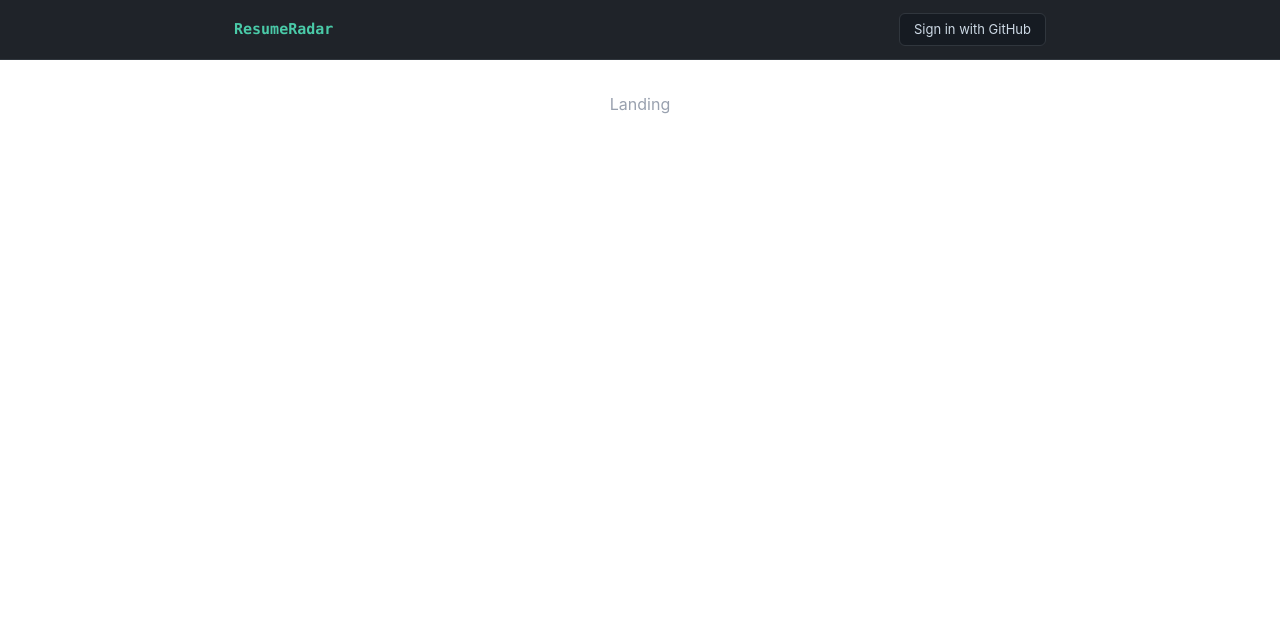
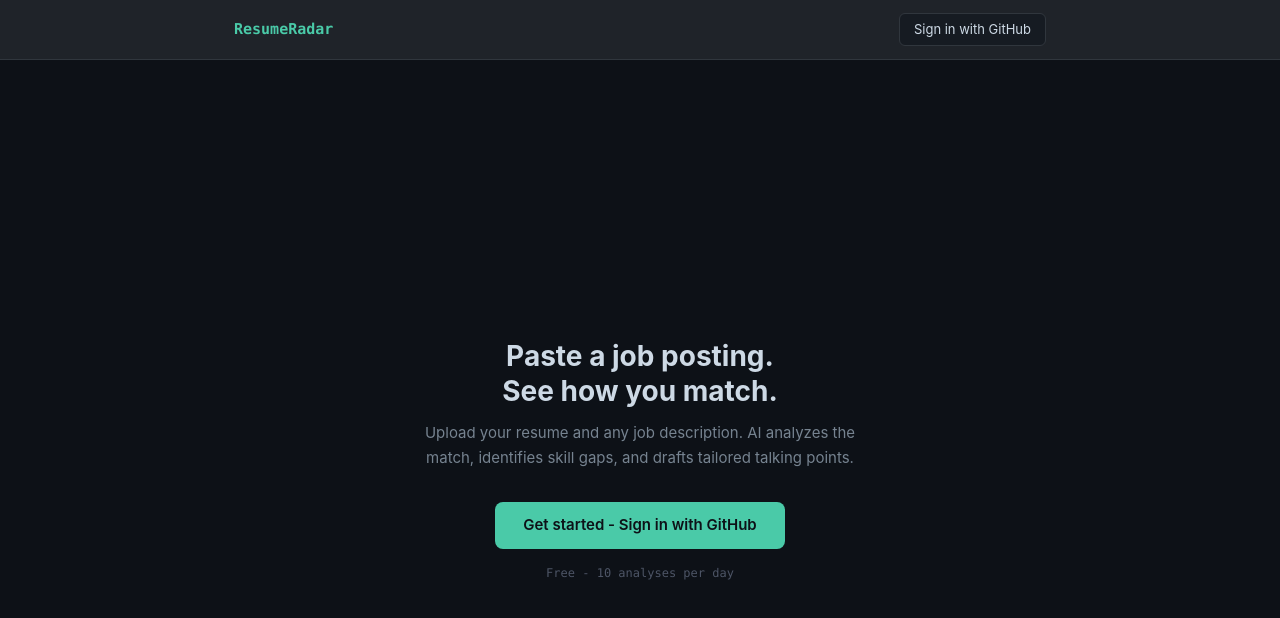
Before and after one commit to FullMoonFriend/resume-radar, a Vue app in the folder client/: page / in a window 1280 px wide. Shown: the top 618 px of the page. Built offline with nearby package versions, Linux system fonts and the light colour scheme; no server answers.

Commit message:
feat: add landing page with GitHub sign-in CTA

```diff
--- a/client/src/views/LandingView.vue
+++ b/client/src/views/LandingView.vue
@@ -1 +1,37 @@
-<template><div class="p-8 text-center text-gray-400">Landing</div></template>
+<!-- client/src/views/LandingView.vue -->
+<script setup lang="ts">
+import { useAuthStore } from '../stores/auth'
+import { useRouter } from 'vue-router'
+import { watch } from 'vue'
+
+const auth = useAuthStore()
+const router = useRouter()
+
+// Redirect logged-in users to analyze page
+watch(() => auth.user, (user) => {
+  if (user) {
+    router.replace(user.hasResume ? '/analyze' : '/resume')
+  }
+}, { immediate: true })
+</script>
+
+<template>
+  <div class="min-h-screen flex items-center justify-center bg-[#0d1117]">
+    <div class="text-center px-6">
+      <h1 class="text-[28px] font-bold text-[#cdd9e5] mb-3 leading-tight">
+        Paste a job posting.<br />See how you match.
+      </h1>
+      <p class="text-[#768390] text-[15px] max-w-[440px] mx-auto mb-8 leading-relaxed">
+        Upload your resume and any job description. AI analyzes the match,
+        identifies skill gaps, and drafts tailored talking points.
+      </p>
+      <a
+        href="/api/auth/login"
+        class="inline-block bg-[#4acaa8] text-[#0d1117] font-semibold text-[15px] px-7 py-3 rounded-lg no-underline hover:bg-[#3db896] transition-colors"
+      >
+        Get started - Sign in with GitHub
+      </a>
+      <p class="text-[#4d5566] text-xs font-mono mt-4">Free - 10 analyses per day</p>
+    </div>
+  </div>
+</template>
```
